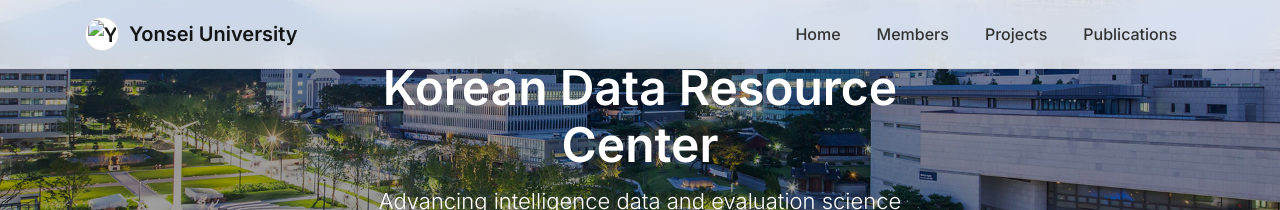
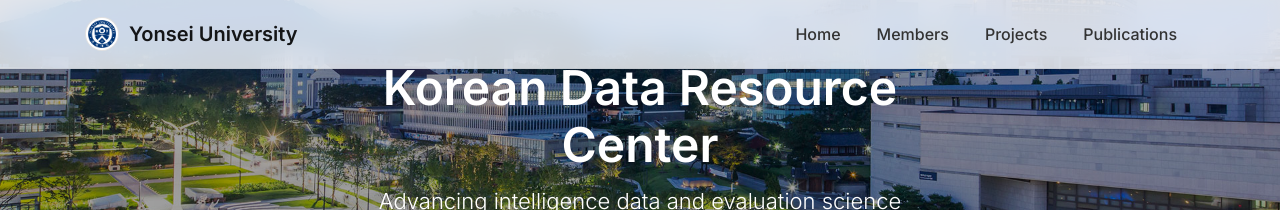
Before and after one commit to wangxiaonan-git/kdarc-lab, a Jekyll site: the page built from index.html, in a window 1280 px wide. Shown: the top 210 px of the page. Built offline with Jekyll 4.4.1, drawn with Linux system fonts in a browser that asks for light colours.

Commit message:
Update default.html

```diff
--- a/_layouts/default.html
+++ b/_layouts/default.html
@@ -194,7 +194,7 @@
 
       <!-- ⭐左侧圆形 Yonsei icon -->
       <span class="yonsei-logo">
-        <img src="/kdarc-lab/assets/images/social/yonsei.png" alt="Yonsei Logo">
+        <img src="/kdarc-lab/assets/images/badges/yonsei.png" alt="Yonsei Logo">
       </span>
 
       Yonsei University
```
